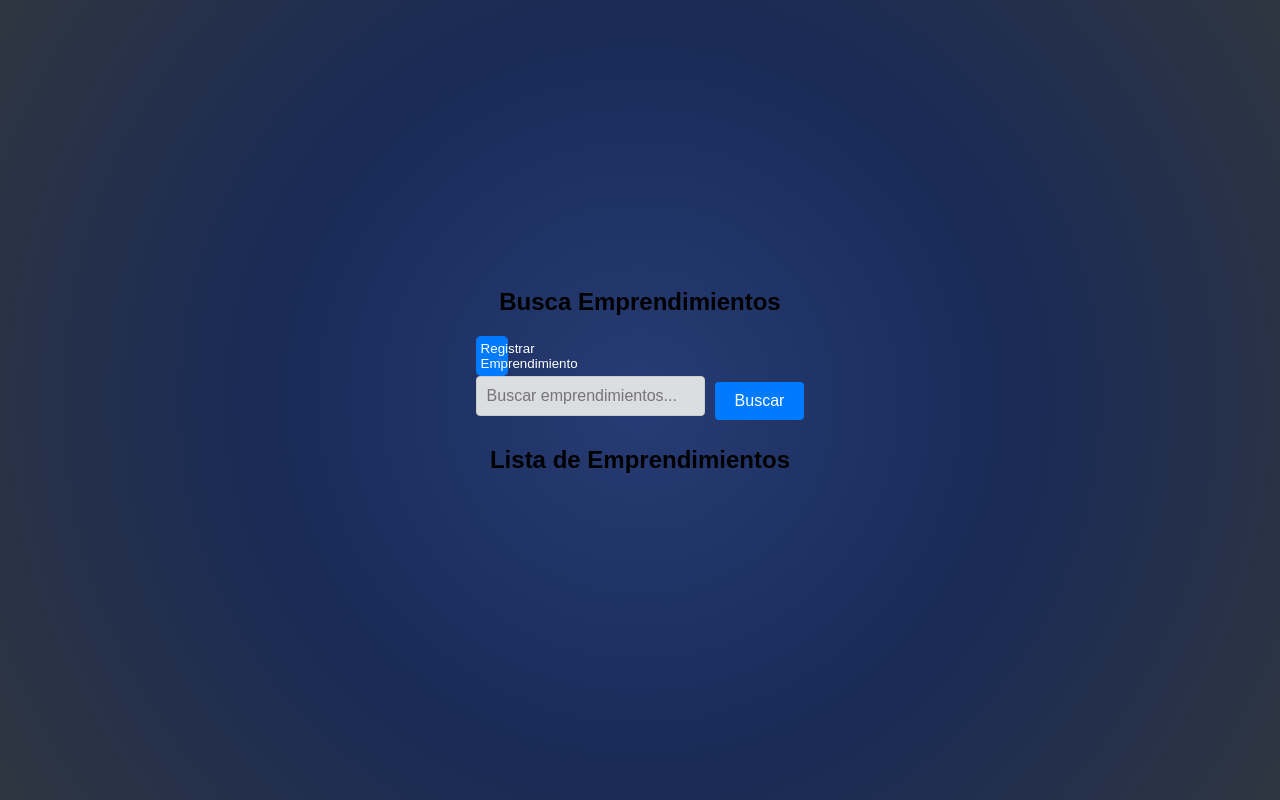
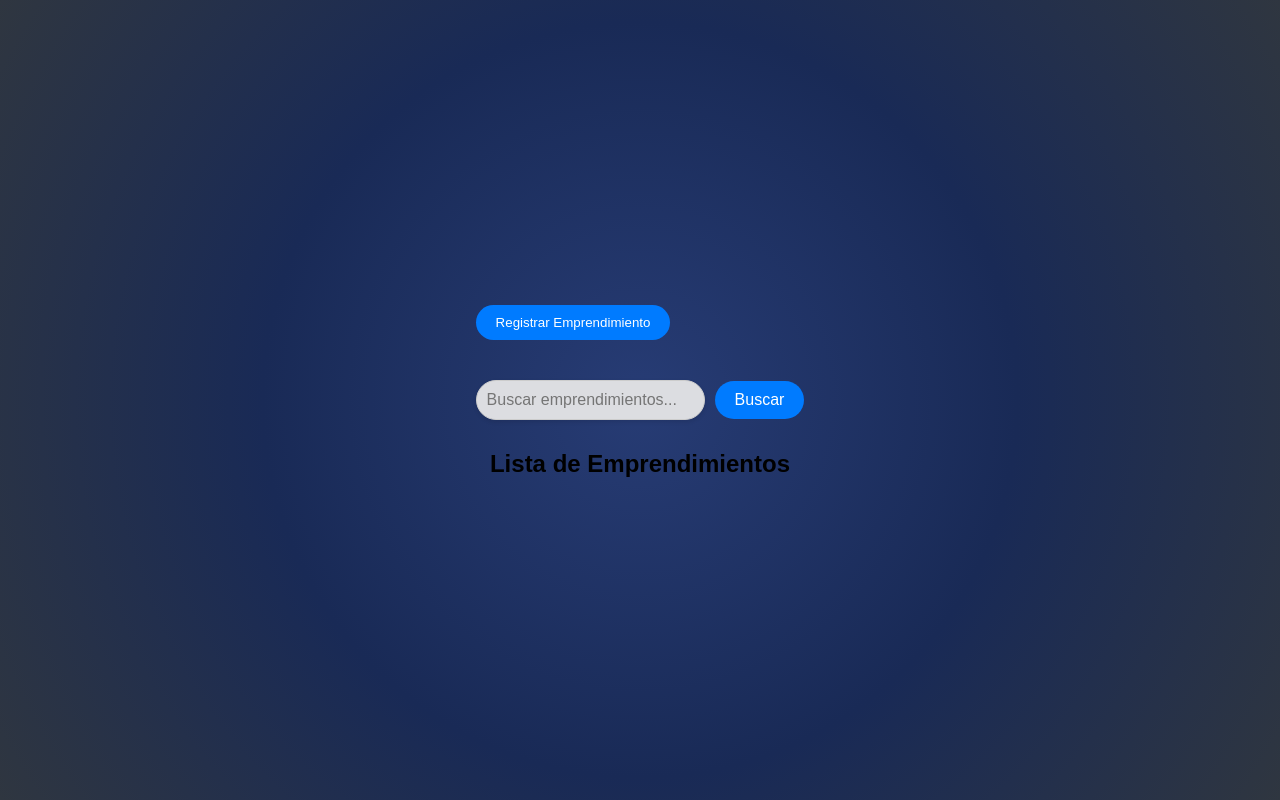
Before and after one commit to TP-Inge/Micro-Emprendimientos, a React (Vite) app: page / in a window 1280 px wide. Built offline with nearby package versions, Linux system fonts and the light colour scheme.

Commit message:
agregue un poco de css

```diff
--- a/src/components/BuscarEmprendimiento.jsx
+++ b/src/components/BuscarEmprendimiento.jsx
@@ -1,19 +1,18 @@
-import "../css/buscarEmprendimiento.css"
+import React from "react";
+import "../css/buscarEmprendimiento.css";
 
-
-export const BuscarEmprendimiento = ({setMostrarFormulario} ) => {
-
-
+export const BuscarEmprendimiento = ({ setMostrarFormulario }) => {
   const handleRegistrar = () => {
     setMostrarFormulario(true);
   };
 
   return (
     <>
-        <h1>Busca Emprendimientos</h1>
+      <div>
         <button id="register_button" onClick={handleRegistrar}>
           Registrar Emprendimiento
         </button>
+      </div>
       <div className="search-bar">
         <input type="text" placeholder="Buscar emprendimientos..." />
         <button>Buscar</button>
@@ -21,5 +20,7 @@
       <section className="emprendimientos-section"></section>
       <h2>Lista de Emprendimientos</h2>
     </>
-  )
-}
+  );
+};
+
+export default BuscarEmprendimiento;
--- a/src/css/buscarEmprendimiento.css
+++ b/src/css/buscarEmprendimiento.css
@@ -1,37 +1,7 @@
-body {
-    background-color: rgb(0, 175, 175);
-    font-family: Arial, sans-serif;
-  }
-
-  h2 {
-    text-align: center;
-  }
-
-  h1 {
-    text-align: center;
-  }
-
-  #register_button {
-    width: 10%;
-  }
-
-  .search-section {
-    display: flex;
-    flex-direction: column;
-    border-radius: 8px;
-    padding: 20px;
-    margin-bottom: 20px;
-  }
-
-  .search-section h1 {
-    font-size: 24px;
-    color: #000000;
-    margin-bottom: 20px;
-  }
-
-  .search-bar {
+.search-bar {
     display: flex;
     align-items: center;
+    justify-content: space-between;
     margin-bottom: 20px;
   }
 
@@ -40,21 +10,43 @@
     padding: 10px;
     font-size: 16px;
     border: 1px solid #ccc;
-    border-radius: 4px;
+    border-radius: 20px;
+    box-shadow: 0 2px 4px rgba(0, 0, 0, 0.1);
   }
 
   .search-bar button {
     padding: 10px 20px;
-    margin-left: 10px;
     font-size: 16px;
     background-color: #007bff;
     color: #fff;
     border: none;
-    border-radius: 4px;
+    border-radius: 20px;
     cursor: pointer;
     transition: background-color 0.3s ease;
+    margin-left: 10px;
+    margin-bottom:10px ;
   }
 
   .search-bar button:hover {
     background-color: #0056b3;
   }
+
+  #register_button {
+    background-color: #007bff;
+    color: #fff;
+    border: none;
+    border-radius: 20px;
+    padding: 10px 20px;
+    cursor: pointer;
+    transition: background-color 0.3s ease;
+    margin-bottom: 40px;
+
+  }
+
+  #register_button:hover {
+    background-color: #0056b3;
+  }
+
+  h2{
+    text-align: center;
+  }
```
Lines whose indentation alone changed are shown as unchanged.
